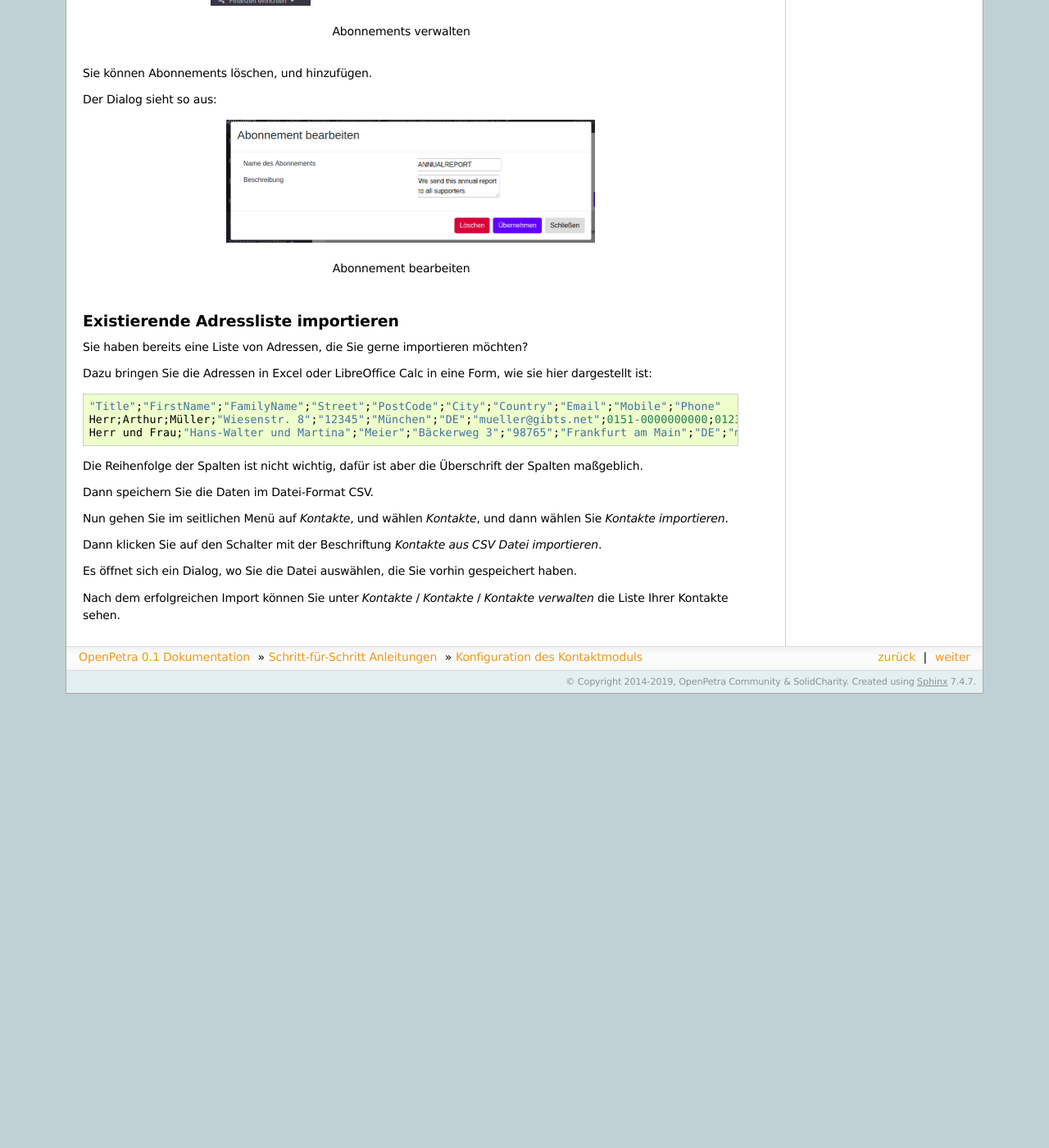
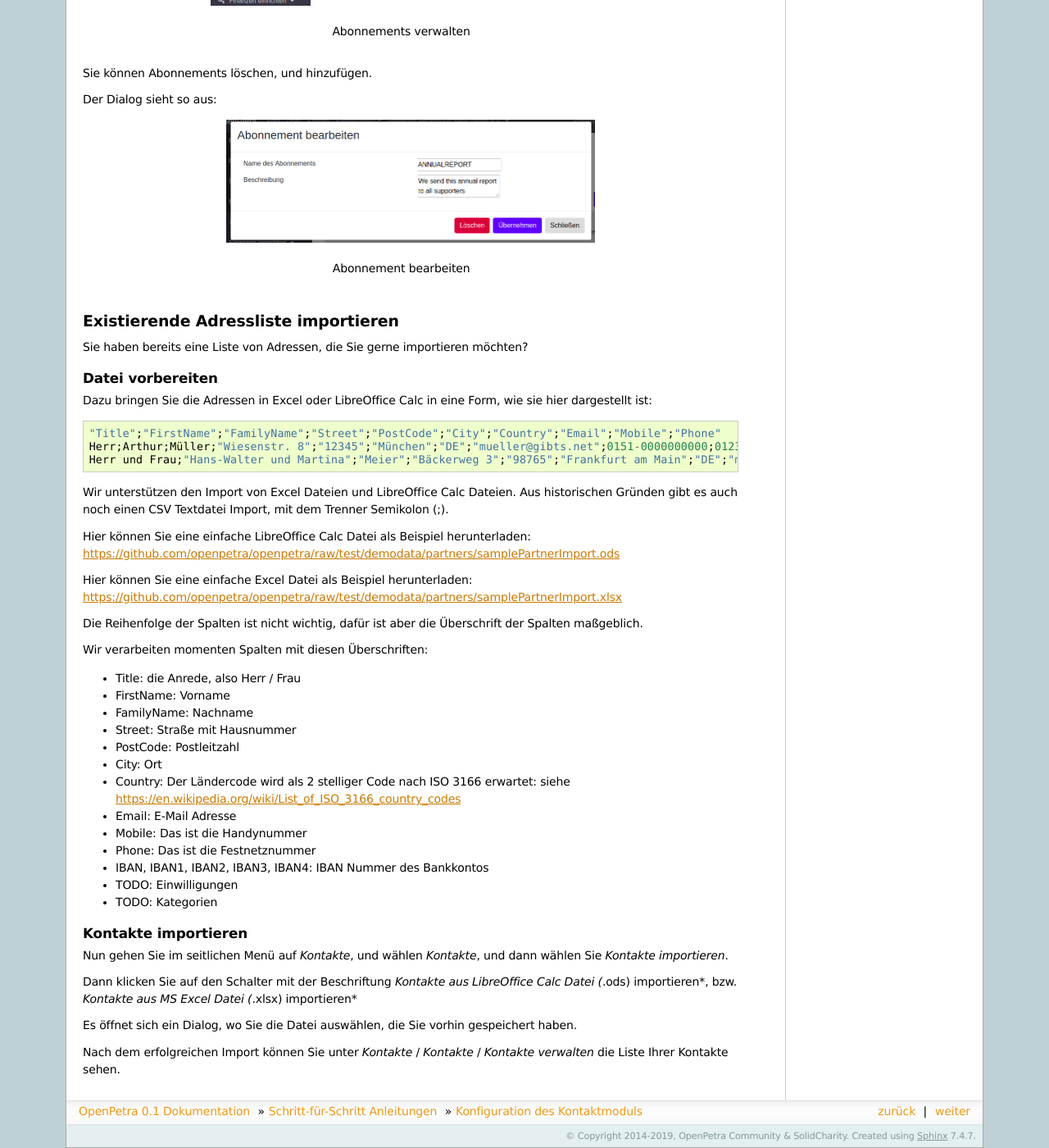
Before and after one commit to openpetra/openpetra-docs-de, a Sphinx documentation site: the page built from source/howtos/initial-contact-setup.rst, in a window 1280 px wide and 1400 px high, scrolled down 1296 px. Shown: the whole window at 82% size. Built offline with Sphinx 7.4.7, drawn with Linux system fonts in a browser that asks for light colours; before the commit the page ends 2142 px from its top, so only the background shows below that; some of the changed text lies outside the part shown.

Commit message:
update instructions for importing contacts

```diff
--- a/source/howtos/initial-contact-setup.rst
+++ b/source/howtos/initial-contact-setup.rst
@@ -69,6 +69,9 @@ Existierende Adressliste importieren
 
 Sie haben bereits eine Liste von Adressen, die Sie gerne importieren möchten?
 
+Datei vorbereiten
+-----------------
+
 Dazu bringen Sie die Adressen in Excel oder LibreOffice Calc in eine Form, wie sie hier dargestellt ist:
 
 ::
@@ -77,13 +80,38 @@ Dazu bringen Sie die Adressen in Excel oder LibreOffice Calc in eine Form, wie s
   Herr;Arthur;Müller;"Wiesenstr. 8";"12345";"München";"DE";"mueller@gibts.net";0151-0000000000;01234-123123
   Herr und Frau;"Hans-Walter und Martina";"Meier";"Bäckerweg 3";"98765";"Frankfurt am Main";"DE";"meier@gibtsauch.net";;;
 
+Wir unterstützen den Import von Excel Dateien und LibreOffice Calc Dateien.
+Aus historischen Gründen gibt es auch noch einen CSV Textdatei Import, mit dem Trenner Semikolon (;).
+
+Hier können Sie eine einfache LibreOffice Calc Datei als Beispiel herunterladen: https://github.com/openpetra/openpetra/raw/test/demodata/partners/samplePartnerImport.ods
+
+Hier können Sie eine einfache Excel Datei als Beispiel herunterladen: https://github.com/openpetra/openpetra/raw/test/demodata/partners/samplePartnerImport.xlsx
+
 Die Reihenfolge der Spalten ist nicht wichtig, dafür ist aber die Überschrift der Spalten maßgeblich.
 
-Dann speichern Sie die Daten im Datei-Format CSV.
+Wir verarbeiten momenten Spalten mit diesen Überschriften:
+
+* Title: die Anrede, also Herr / Frau
+* FirstName: Vorname
+* FamilyName: Nachname
+* Street: Straße mit Hausnummer
+* PostCode: Postleitzahl
+* City: Ort
+* Country: Der Ländercode wird als 2 stelliger Code nach ISO 3166 erwartet: siehe https://en.wikipedia.org/wiki/List_of_ISO_3166_country_codes
+* Email: E-Mail Adresse
+* Mobile: Das ist die Handynummer
+* Phone: Das ist die Festnetznummer
+* IBAN, IBAN1, IBAN2, IBAN3, IBAN4: IBAN Nummer des Bankkontos
+* TODO: Einwilligungen
+* TODO: Kategorien
+
+Kontakte importieren
+--------------------
 
 Nun gehen Sie im seitlichen Menü auf *Kontakte*, und wählen *Kontakte*, und dann wählen Sie *Kontakte importieren*.
 
-Dann klicken Sie auf den Schalter mit der Beschriftung *Kontakte aus CSV Datei importieren*.
+Dann klicken Sie auf den Schalter mit der Beschriftung *Kontakte aus LibreOffice Calc Datei (*.ods) importieren*, bzw.
+*Kontakte aus MS Excel Datei (*.xlsx) importieren*
 
 Es öffnet sich ein Dialog, wo Sie die Datei auswählen, die Sie vorhin gespeichert haben.
 
```
